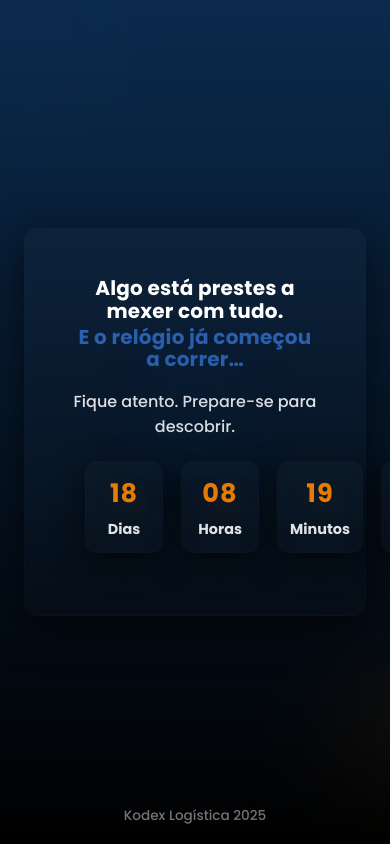
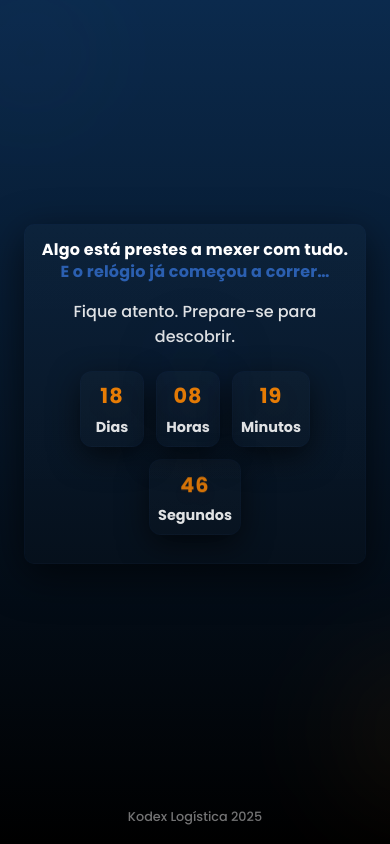
Before and after one commit to Kodex-Logistica/Kodex_Temporizador, a plain HTML site: page index.html in a window 390 px wide. Drawn offline with Linux system fonts and the light colour scheme.

Commit message:
ajustando responsividade

```diff
--- a/style.css
+++ b/style.css
@@ -12,7 +12,7 @@
     --muted: rgba(255,255,255,0.88);
   }
   html,body{height:100%;margin:0;font-family:'Poppins',sans-serif;background:linear-gradient(180deg,var(--bg1),#000);color:#fff;overflow-x:hidden}
-  .wrap{min-height:100vh;display:flex;align-items:center;justify-content:center;padding:24px;position:relative;overflow:hidden;box-sizing:border-box}
+  .wrap{min-height:100vh;display:flex;align-items:center;justify-content:center;padding:24px;position:relative;overflow:hidden;box-sizing:border-box;padding-bottom:80px}
   /* subtle animated gradient background using brand colors */
   .bg-anim{position:absolute;inset:-20%;background:
     radial-gradient(circle at 12% 22%, rgba(24,62,117,0.08), transparent 9%),
@@ -31,7 +31,7 @@
   .sub{color:var(--muted);margin:0 0 22px;font-weight:500}
 
   /* Countdown box */
-  .countdown{display:flex;gap:18px;justify-content:center;align-items:center;margin:10px auto 14px;min-width:420px;flex-wrap:wrap}
+  .countdown{display:flex;gap:18px;justify-content:center;align-items:center;margin:10px auto 14px;flex-wrap:wrap}
   .unit{background:linear-gradient(180deg, rgba(255,255,255,0.02), rgba(255,255,255,0.01));padding:18px 22px;border-radius:12px;min-width:110px;box-shadow:0 10px 30px rgba(0,0,0,0.6);border:1px solid rgba(24,62,117,0.06)}
   .num{font-size:2.6rem;font-weight:700;color:var(--accent);text-shadow:0 8px 30px rgba(231,124,5,0.14);letter-spacing:1px}
   /* performance hint + smooth color/transform transitions */
@@ -80,9 +80,21 @@
   /* responsive */
   @media(max-width:600px){
     .num{font-size:1.6rem}
-    .unit{min-width:78px;padding:12px}
-    .headline{font-size:1.25rem}
-    .glow{width:420px;height:120px;top:32%}
+    .unit{min-width:72px;padding:10px}
+    .headline{font-size:1.15rem;line-height:1.12}
+    .card{padding:20px}
+    .glow{width:320px;height:100px;top:30%}
+    .countdown{gap:12px;margin:8px auto 12px;min-width:auto}
     .headline-sub{margin-top:0.25rem}
     .final-epic{font-size:2rem}
   }
+
+  @media(max-width:420px){
+    .num{font-size:1.3rem}
+    .unit{min-width:64px;padding:8px}
+    .headline{font-size:1rem}
+    .card{padding:16px;border-radius:10px}
+    .glow{width:260px;height:90px;top:28%}
+    .final-epic{font-size:1.6rem}
+    footer{font-size:0.8rem}
+  }
```
